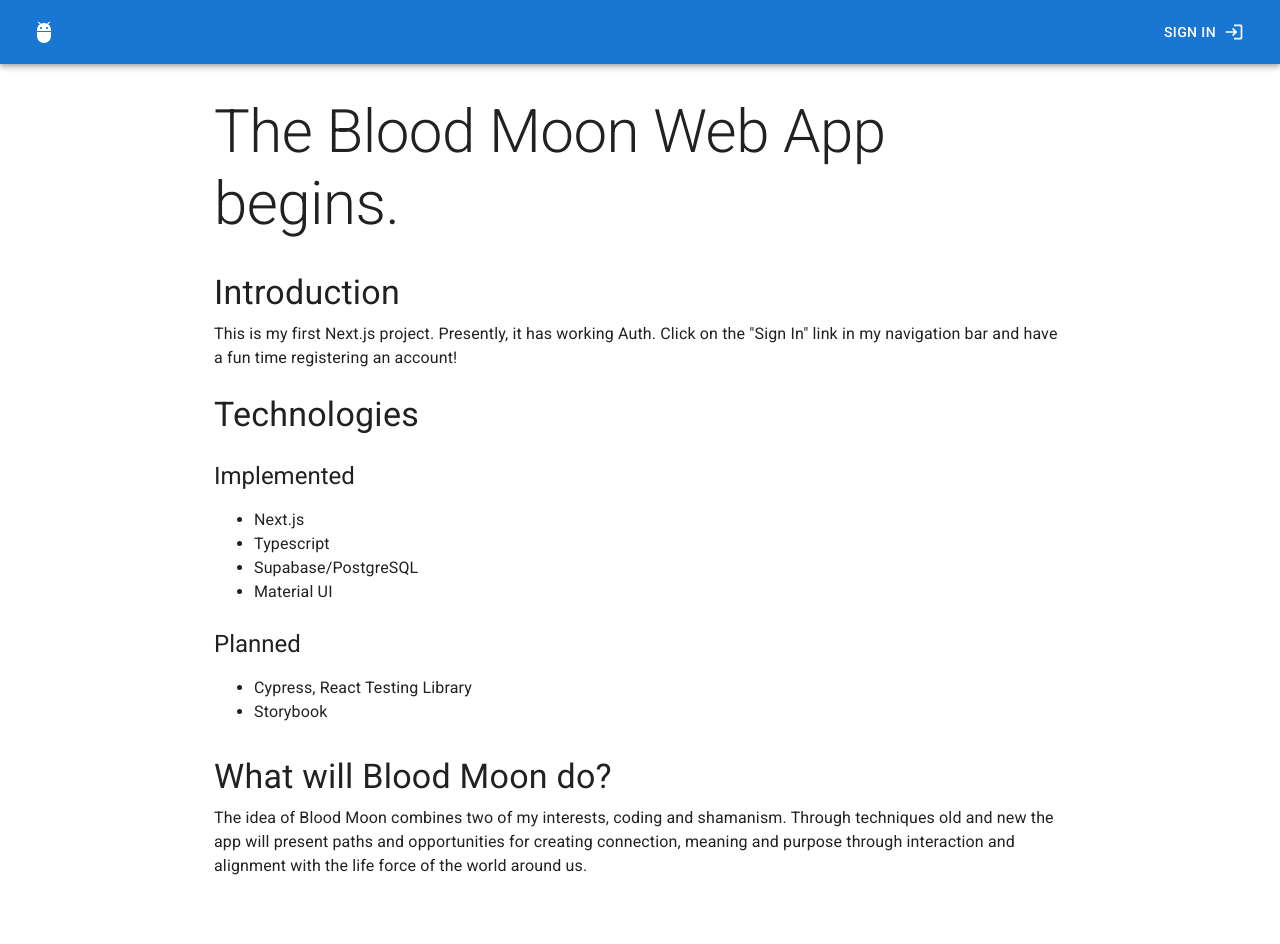
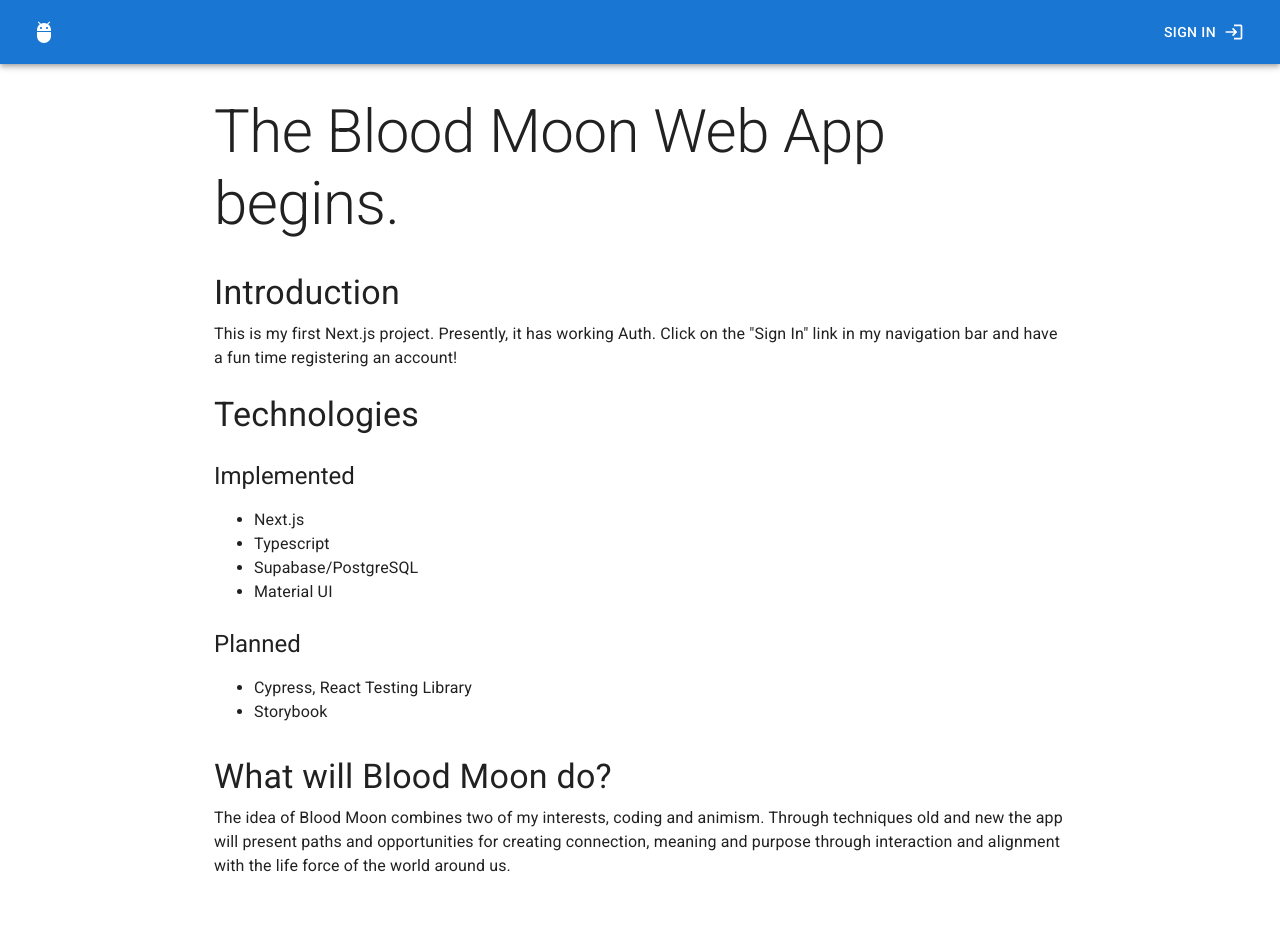
Before and after one commit to MarthaC444/blood-moon-web, a Next.js app: page / in a window 1280 px wide. Shown: the top 944 px of the page. Built offline with nearby package versions, Linux system fonts and the light colour scheme; no server answers; what @mui/material-nextjs would draw is missing.

Commit message:
Update landing page copy

```diff
--- a/app/page.tsx
+++ b/app/page.tsx
@@ -93,7 +93,7 @@ export default async function Index() {
         </Typography>
         <Typography variant="body1">
           The idea of Blood Moon combines two of my interests, coding and
-          shamanism. Through techniques old and new the app will present paths
+          animism. Through techniques old and new the app will present paths
           and opportunities for creating connection, meaning and purpose through
           interaction and alignment with the life force of the world around us.
         </Typography>
```
